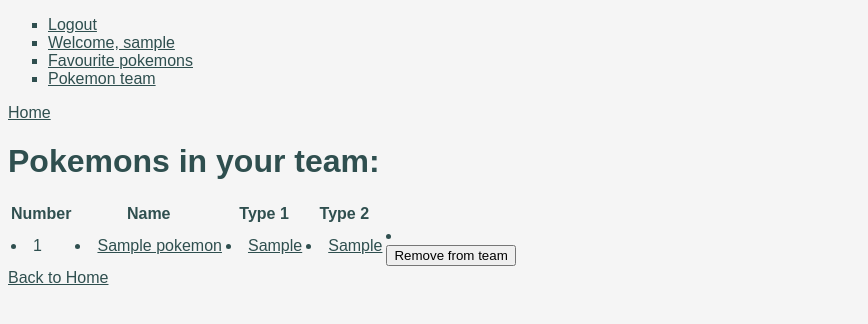
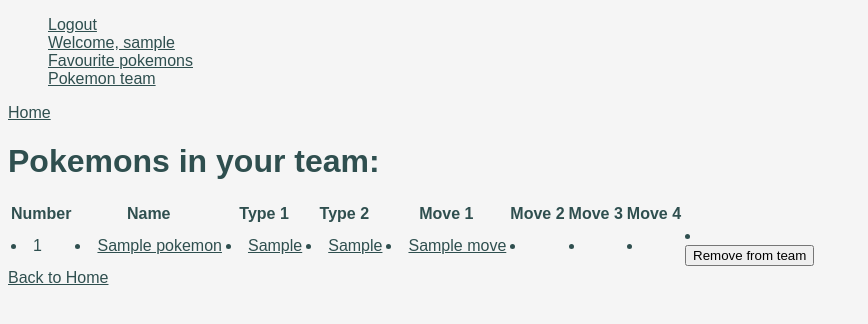
Before and after one commit to Kinciorska/pokedex, a Django app: page /pokemons/team/ in a window 1280 px wide. Shown: the top 324 px of the page, without its empty margins (0-868 px from the left). Run offline with Django 4.2, Linux system fonts and the light colour scheme; a user stored in the database is signed in; tables that the repository leaves empty hold one stand-in row (values such as "Sample post"); some libraries are stand-ins or nearby versions.

Commit message:
Added new functionality - moves can be assigned to pokemons

```diff
--- a/pokedex/urls.py
+++ b/pokedex/urls.py
@@ -19,11 +19,13 @@
 from rest_framework import routers
 
 from website.views import HomePageView, RegisterView, LoginView, LogoutView, UserViewSet, GroupViewSet
+from pokemon_moves.views import MoveViewSet
 
 
 router = routers.DefaultRouter()
 router.register(r'users', UserViewSet)
 router.register(r'groups', GroupViewSet)
+router.register(r'pokemon-moves', MoveViewSet)
 
 
 urlpatterns = [
--- a/pokemon_moves/urls.py
+++ b/pokemon_moves/urls.py
@@ -1,13 +1,13 @@
 from django.urls import path
 
-from pokemon_moves.views import (PokemonMovesView,
-                                 PokemonMoveDetailView,
+from pokemon_moves.views import (MovesView,
+                                 MoveDetailView,
                                  )
 
 app_name = 'pokemon_moves'
 
 urlpatterns = [
-    path('', PokemonMovesView.as_view(), name="pokemon_moves"),
-    path('move/<str:id_or_name>/', PokemonMoveDetailView.as_view(), name="move_details"),
+    path('', MovesView.as_view(), name="pokemon_moves"),
+    path('move/<str:id_or_name>/', MoveDetailView.as_view(), name="move_details"),
 
 ]
--- a/pokemon_types/views.py
+++ b/pokemon_types/views.py
@@ -32,7 +32,6 @@
     def get_context_data(self, **kwargs):
         url = urljoin(POKE_API_ENDPOINT, TYPES)
         pokemon_types = requests.get(url).json()
-        print(pokemon_types)
         context = super().get_context_data(**kwargs)
         context['type_list'] = pokemon_types['results']
         return context
--- a/pokemons/templates/pokemons/pokemon_team.html
+++ b/pokemons/templates/pokemons/pokemon_team.html
@@ -14,6 +14,10 @@
         <th>Name</th>
         <th>Type 1</th>
         <th>Type 2</th>
+        <th>Move 1</th>
+        <th>Move 2</th>
+        <th>Move 3</th>
+        <th>Move 4</th>
         <th> </th>
     </tr>
     </thead>
@@ -59,6 +63,59 @@
                 {% endif %}
             {% endfor %}
         </td>
+
+        <td>
+            {% for move in pokemon_move1_list %}
+            {% if move == '' %}
+                <li>{{ move }}</li>
+                {% else %}
+                <li>
+                    <a href="{% url 'pokemon_moves:move_details' move %}">
+                        {{ move }}
+                    </a>
+                </li>
+                {% endif %}
+            {% endfor %}
+        </td>
+        <td>
+            {% for move in pokemon_move2_list %}
+            {% if move == '' %}
+                <li>{{ move }}</li>
+                {% else %}
+                <li>
+                    <a href="{% url 'pokemon_moves:move_details' move %}">
+                        {{ move }}
+                    </a>
+                </li>
+                {% endif %}
+            {% endfor %}
+        </td>
+        <td>
+            {% for move in pokemon_move3_list %}
+            {% if move == '' %}
+                <li>{{ move }}</li>
+                {% else %}
+                <li>
+                    <a href="{% url 'pokemon_moves:move_details' move %}">
+                        {{ move }}
+                    </a>
+                </li>
+                {% endif %}
+            {% endfor %}
+        </td>
+        <td>
+            {% for move in pokemon_move4_list %}
+            {% if move == '' %}
+                <li>{{ move }}</li>
+                {% else %}
+                <li>
+                    <a href="{% url 'pokemon_moves:move_details' move %}">
+                        {{ move }}
+                    </a>
+                </li>
+                {% endif %}
+            {% endfor %}
+        </td>
         <td>
             {% for number in pokemon_number_list %}
             <li>
--- a/pokemons/urls.py
+++ b/pokemons/urls.py
@@ -16,8 +16,6 @@
     path('pokemon/<id_or_name>/', PokemonView.as_view(), name='pokemon_detail'),
     path('search/', SearchPokemonView.as_view(), name='search_pokemon'),
     path('favourites/', FavouritePokemonView.as_view(), name='favourite_pokemon'),
-    # path('add_favourite/<pokemon_id>/', AddFavouritePokemonView.as_view(), name='add_fav_pokemon'),
-    # path('remove_favourite/<pokemon_id>/', RemoveFavouritePokemonView.as_view(), name='remove_fav_pokemon'),
     path('team/', PokemonTeamView.as_view(), name='pokemon_team'),
     path('add_move/<pokemon>/<str:move>/', AddMoveToPokemonView.as_view(), name='add_move'),
 ]
--- a/pokemons/views.py
+++ b/pokemons/views.py
@@ -8,9 +8,11 @@
 from django.utils.decorators import method_decorator
 import requests
 from django.views.generic import View
-from .utils import POKE_API_ENDPOINT, POKEMON
+from .utils import POKE_API_ENDPOINT, POKEMON, MOVES
 from .forms import SearchPokemonForm, AddToTeamForm, RemoveFromTeamForm, AddToFavouritesForm, RemoveFromFavouritesForm
+from pokemon_moves.forms import AddMoveForm, RemoveMoveForm
 from .models import FavouritePokemon, Team, Pokemon
+from pokemon_moves.models import PokemonMoves, Move
 
 
 class HomePageView(TemplateView):
@@ -52,17 +54,24 @@
                 pokemon_type_2=pokemon_type_2,
             )
             saved_pokemon = saved_pokemon[0]
+            pokemon_pk = getattr(saved_pokemon, 'id')
             is_favourite = FavouritePokemon.objects.filter(pokemon=saved_pokemon, user=user).exists()
             team_full = Team.objects.filter(user=user).count() == 6
+            moves_full = PokemonMoves.objects.filter(user=user,pokemon_id=pokemon_pk).count() == 4
+            move_names = get_moves_list(request, saved_pokemon)
 
         context = {'pokemon': pokemon,
                    'pokemon_types_list': pokemon_types_list,
                    'pokemon_abilities_list': pokemon_abilities_list,
                    'pokemon_moves_list': pokemon_moves_list,
+                   'move_names': move_names,
                    'is_favourite': is_favourite,
                    'team_full': team_full,
+                   'moves_full': moves_full,
                    'team_form': AddToTeamForm,
                    'favourite_form': AddToFavouritesForm,
+                   'add_move_form': AddMoveForm,
+                   'remove_move_form': RemoveMoveForm,
                    }
         return render(request, self.template_name, context)
 
@@ -90,21 +99,29 @@
             pokemon = Pokemon.objects.get(pokemon_id=pokemon_id)
             pokemon_in_team.pokemon_id.add(pokemon)
             return
-        # if Team.objects.filter(user=user).count() != 6:
-        #     for pokemon_counter in range(1, 7):
-        #         print(pokemon_counter)
-        #         if not Team.objects.filter(user=user, pokemon_number=pokemon_counter).exists():
-        #             pokemon_number = pokemon_counter
-        #             pokemon_in_team = Team(user=user, pokemon_number=pokemon_number)
-        #             pokemon_in_team.save()
-        #             pokemon = Pokemon.objects.get(pokemon_id=pokemon_id)
-        #             pokemon_in_team = Team.objects.get(user=user, pokemon_number=pokemon_counter)
-        #             pokemon_in_team.pokemon_id.add(pokemon)
-        #             if pokemon_counter == pokemon_number:
-        #                 break
-        #     return
         messages.error(request, "There are already 6 pokemons in your team")
         return
+
+    def get_move_number(self, request, pokemon):
+        user = request.user
+        existing_numbers = (PokemonMoves.objects.filter(user=user, pokemon=pokemon)).values_list('move_number', flat=True)
+        match existing_numbers.count():
+
+            case 0|1|2|3:
+                numbers = set(range(1, 5))
+                missing_number = list(numbers - set(existing_numbers))[0]
+                return missing_number
+            case 4:
+                messages.error(request, "There are already 6 pokemons in your team")
+                return
+
+    def get_move_details(self, move_name):
+        url = urljoin(POKE_API_ENDPOINT + MOVES, move_name)
+        move = requests.get(url).json()
+        id = move['id']
+        type = move['type']['name']
+        return id, type
+
     def post(self, request, id_or_name):
         query_dict = request.POST.dict()
         query = list(query_dict)
@@ -112,12 +129,12 @@
 
         match form:
 
-            case "team_form" if AddToTeamForm(request.POST).is_valid():
+            case 'team_form' if AddToTeamForm(request.POST).is_valid():
                 pokemon_id = get_pokemon_id(id_or_name)
                 self.save_in_team(request, pokemon_id)
                 return redirect('pokemons:pokemon_detail', pokemon_id)
 
-            case "favourite_form" if AddToTeamForm(request.POST).is_valid():
+            case 'favourite_form' if AddToTeamForm(request.POST).is_valid():
                 user = request.user
                 pokemon_id = get_pokemon_id(id_or_name)
                 pokemon = get_object_or_404(Pokemon, pokemon_id=pokemon_id)
@@ -125,11 +142,47 @@
                 pokemon_in_favourites.save()
                 return redirect('pokemons:pokemon_detail', pokemon_id)
 
+            case 'add_move_form':
+                user = request.user
+                pokemon_id = get_pokemon_id(id_or_name)
+                pokemon = get_object_or_404(Pokemon, pokemon_id=pokemon_id)
+                move_name = request.POST['move_name']
+                move_details = self.get_move_details(move_name)
+                move_id = move_details[0]
+                move_type = move_details[1]
+                move = Move.objects.get_or_create(
+                    move_id=move_id,
+                    move_name=move_name,
+                    move_type=move_type,
+                )
+                move = move[0]
+                number = self.get_move_number(request, pokemon)
+                if PokemonMoves.objects.filter(user=user,pokemon=pokemon, move=move).exists():
+                    messages.error(request, "This move is already assigned to this pokemon")
+                    return
+                pokemon_move = PokemonMoves(user=user, move_number=number, pokemon=pokemon, move=move)
+                pokemon_move.save()
+                return redirect('pokemons:pokemon_detail', pokemon_id)
+
+            case 'remove_move_form':
+                user = request.user
+                pokemon_id = get_pokemon_id(id_or_name)
+                pokemon = get_object_or_404(Pokemon, pokemon_id=pokemon_id)
+                move_name = request.POST['move_name']
+                move = get_object_or_404(Move, move_name=move_name)
+                pokemon_move = PokemonMoves.objects.get(user=user, pokemon=pokemon, move=move)
+                pokemon_move.delete()
+                return redirect('pokemons:pokemon_detail', pokemon_id)
+
             case [_]:
                 team_form = AddToTeamForm(request.POST)
                 favourite_form = AddToTeamForm(request.POST)
+                add_move_form = AddMoveForm(request.POST)
+                remove_move_form = RemoveMoveForm(request.POST)
                 context = {'favourite_form': favourite_form,
                            'team_form': team_form,
+                           'add_move_form': add_move_form,
+                           'remove_move_form': remove_move_form,
                            }
                 return render(request, self.template_name, context)
 
@@ -139,6 +192,16 @@
     pokemon_id = pokemon['id']
     return pokemon_id
 
+def get_moves_list(request, pokemon_pk):
+        user = request.user
+        move_numbers = PokemonMoves.objects.filter(user=user, pokemon_id=pokemon_pk).values_list('move_id', flat=True)
+        move_names_query = Move.objects.filter(pk__in=move_numbers).all()
+        move_names = []
+        for name in move_names_query:
+            name = str(name)
+            move_names.append(name)
+        return move_names
+
 
 class PokemonTeamView(View):
     template_name = 'pokemons/pokemon_team.html'
@@ -147,30 +210,73 @@
     def get(self, request):
         user = request.user
         all_pokemons = (Team.objects.filter(user=user))
-        pokemon_number_list = []
-        pokemon_id_list = []
-        pokemon_name_list = []
-        pokemon_type_1_list = []
-        pokemon_type_2_list = []
-        for pokemon in all_pokemons:
-            pokemons_in_team = pokemon.pokemon_id.all().values()
-            pokemons_in_team = pokemons_in_team[0]
-            pokemon_id = pokemons_in_team['pokemon_id']
-            pokemon_id_list.append(pokemon_id)
-            pokemon_name = pokemons_in_team['pokemon_name']
-            pokemon_name_list.append(pokemon_name)
-            pokemon_type_1 = pokemons_in_team['pokemon_type_1']
-            pokemon_type_1_list.append(pokemon_type_1)
-            pokemon_type_2 = pokemons_in_team['pokemon_type_2']
-            pokemon_type_2_list.append(pokemon_type_2)
-            pokemon_number = pokemon.pokemon_number
-            pokemon_number_list.append(pokemon_number)
+        pokemon_number = all_pokemons.values_list('pokemon_number', flat=True)
+        pokemon_number_list = list(pokemon_number)
+        pokemon_pk = all_pokemons.values_list('pokemon_id', flat=True)
+        pokemon_pk_list = list(pokemon_pk)
+        pokemon_data = {'number': pokemon_number_list,
+                        'id': [],
+                        'name': [],
+                        'type_1': [],
+                        'type_2': [],
+                        'moves1': [],
+                        'moves2': [],
+                        'moves3': [],
+                        'moves4': [],
+                        }
+        for pk in pokemon_pk_list:
+            current_pokemon = Pokemon.objects.get(id=pk)
+            pokemon_id = getattr(current_pokemon, 'pokemon_id')
+            name = getattr(current_pokemon, 'pokemon_name')
+            type_1 = getattr(current_pokemon, 'pokemon_type_1')
+            type_2 = getattr(current_pokemon, 'pokemon_type_2')
+            moves = PokemonMoves.objects.filter(user=user, pokemon_id=pk).all()
+            moves_number = moves.values_list('move_number', flat=True)
+            moves_number = list(moves_number)
+            for number in moves_number:
+                match number:
+                    case 1:
+                        move1 = str(moves.get(move_number=1))
+                        pokemon_data['moves1'].append(move1)
+                    case 2:
+                        move2 = str(moves.get(move_number=2))
+                        pokemon_data['moves2'].append(move2)
+                    case 3:
+                        move3 = str(moves.get(move_number=3))
+                        pokemon_data['moves3'].append(move3)
+                    case 4:
+                        move4 = str(moves.get(move_number=4))
+                        pokemon_data['moves4'].append(move4)
+            numbers = set(range(1, 5))
+            missing_numbers = list(numbers - set(moves_number))
+            for number in missing_numbers:
+                match number:
+                    case 1:
+                        move1 = ""
+                        pokemon_data['moves1'].append(move1)
+                    case 2:
+                        move2 = ""
+                        pokemon_data['moves2'].append(move2)
+                    case 3:
+                        move3 = ""
+                        pokemon_data['moves3'].append(move3)
+                    case 4:
+                        move4 = ""
+                        pokemon_data['moves4'].append(move4)
+            pokemon_data['id'].append(pokemon_id)
+            pokemon_data['name'].append(name)
+            pokemon_data['type_1'].append(type_1)
+            pokemon_data['type_2'].append(type_2)
         context = {
-            'pokemon_number_list': pokemon_number_list,
-            'pokemon_id_list': pokemon_id_list,
-            'pokemon_name_list': pokemon_name_list,
-            'pokemon_type_1_list': pokemon_type_1_list,
-            'pokemon_type_2_list': pokemon_type_2_list,
+            'pokemon_number_list': pokemon_data['number'],
+            'pokemon_id_list': pokemon_data['id'],
+            'pokemon_name_list': pokemon_data['name'],
+            'pokemon_type_1_list': pokemon_data['type_1'],
+            'pokemon_type_2_list': pokemon_data['type_2'],
+            'pokemon_move1_list': pokemon_data['moves1'],
+            'pokemon_move2_list': pokemon_data['moves2'],
+            'pokemon_move3_list': pokemon_data['moves3'],
+            'pokemon_move4_list': pokemon_data['moves4'],
             'team_form': RemoveFromTeamForm,
             }
         return render(request, self.template_name, context)
--- a/website/static/website/style.css
+++ b/website/static/website/style.css
@@ -12,5 +12,5 @@
     text-decoration: none;
 }
 ul {
-    list-style: square;
+    list-style: none;
 }
```
Also changed, not shown: pokemon_moves/forms.py (added, +8 -0 lines), pokemon_moves/models.py (added, +34 -0 lines), pokemon_moves/serializers.py (added, +14 -0 lines), pokemon_moves/views.py (+61 -12 lines), pokemons/models.py (+1 -24 lines), pokemons/templates/pokemons/pokemon.html (+16 -1 lines), pokemon_moves/migrations/0001_initial.py (added).
